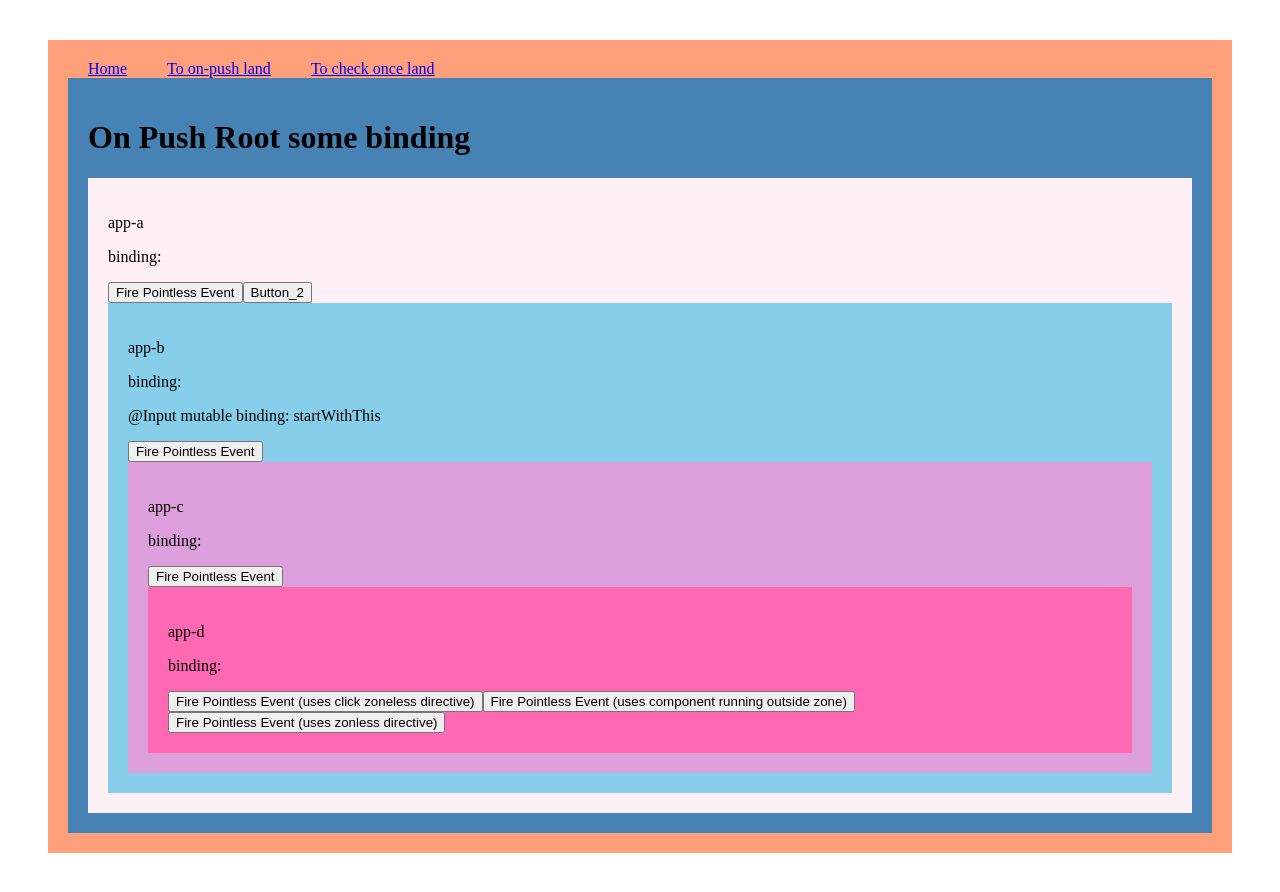
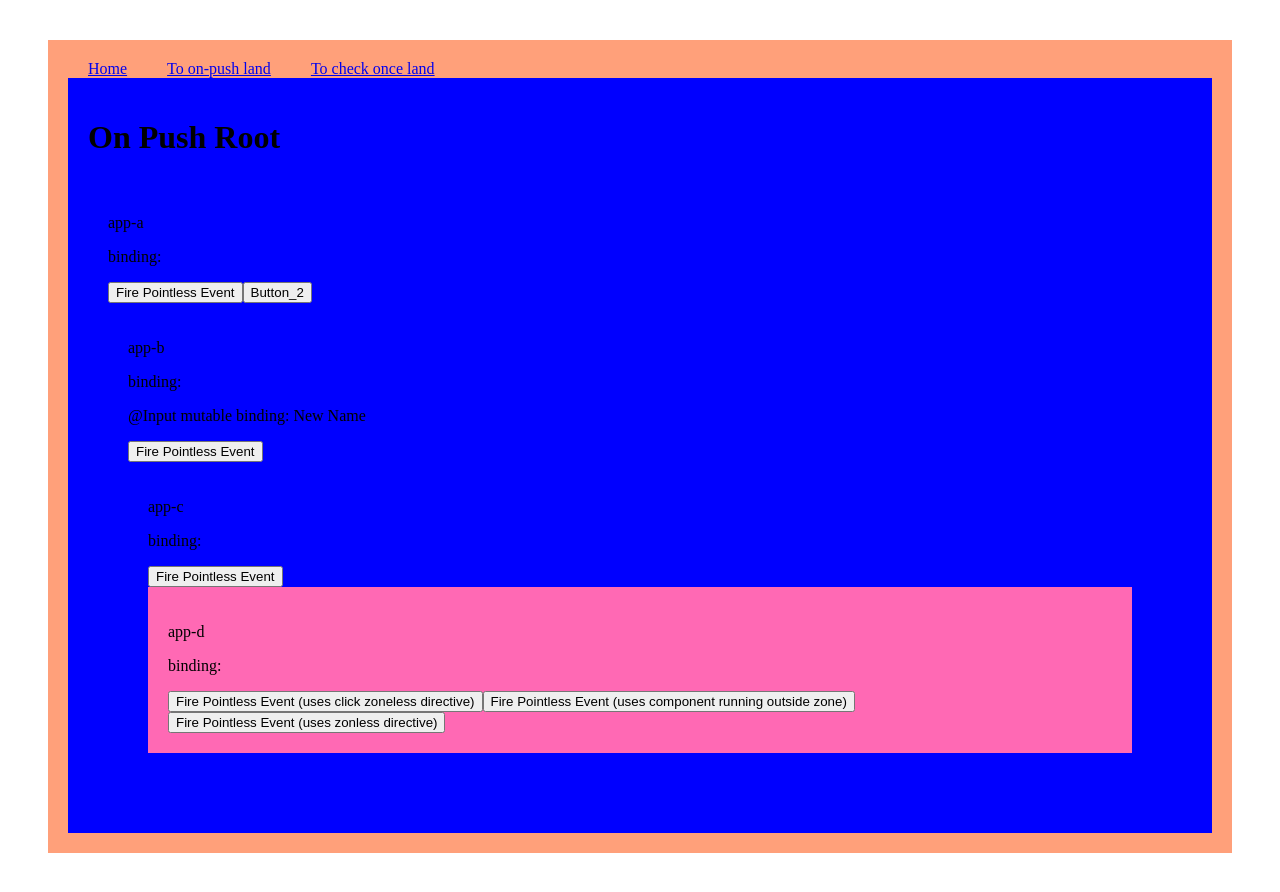
Before and after one commit to Ban117/change-detection, an Angular app: page /on-push in a window 1280 px wide. Built offline with nearby package versions, Linux system fonts and the light colour scheme.

Commit message:
markDirtyIfOnPush

```diff
--- a/src/app/on-push-land/a.component.ts
+++ b/src/app/on-push-land/a.component.ts
@@ -1,7 +1,7 @@
 import {
 	ChangeDetectionStrategy,
+	ChangeDetectorRef,
 	Component,
-	DoCheck,
 	ElementRef,
 	NgZone,
 	OnChanges,
@@ -39,12 +39,17 @@ export class AComponent implements OnInit, OnChanges {
 	};
 
 	binding = '';
-	constructor(private el: ElementRef, private _ngZone: NgZone) {}
+	constructor(
+		private el: ElementRef,
+		private _ngZone: NgZone,
+		private cdr: ChangeDetectorRef
+	) {}
 
 	ngOnInit() {
-		// setTimeout(() => {
-		// 	this.binding = 'bound';
-		// }, 1000);
+		setTimeout(() => {
+			this.mutableObject = { name: 'New Name' };
+			this.cdr.markForCheck();
+		}, 5000);
 	}
 
 	// Respond when Angular sets or resets data-bound `@Input` properties.
--- a/src/app/on-push-land/b.component.ts
+++ b/src/app/on-push-land/b.component.ts
@@ -2,17 +2,13 @@ import {
 	ChangeDetectionStrategy,
 	ChangeDetectorRef,
 	Component,
-	DoCheck,
 	ElementRef,
-	Host,
 	Input,
 	NgZone,
 	OnChanges,
 	OnInit,
 	SimpleChanges,
-	ViewContainerRef,
 	ViewEncapsulation,
-	ViewRef,
 } from '@angular/core';
 import { flashEl } from '../utils/utils';
 
--- a/src/app/on-push-land/directives.ts
+++ b/src/app/on-push-land/directives.ts
@@ -52,9 +52,9 @@ type WebEvent = keyof HTMLElementEventMap;
 	selector: '[zoneless]',
 })
 export class ZonelessDirective {
-	@Input('zoneless') zoneless: any;
+	@Input('zoneless') zoneless!: Function;
 
-	@Input('zonelessEventName') zonelessEventName: WebEvent | undefined;
+	@Input('zonelessEventName') zonelessEventName: WebEvent = 'click';
 
 	constructor(
 		private readonly zone: NgZone,
@@ -71,7 +71,7 @@ export class ZonelessDirective {
 	private setupClickListener() {
 		this.renderer.listen(
 			this.btnEl.nativeElement,
-			this.zonelessEventName || 'click',
+			this.zonelessEventName,
 			() => {
 				this.zoneless();
 			}
--- a/src/app/on-push-land/on-push-container.ts
+++ b/src/app/on-push-land/on-push-container.ts
@@ -15,7 +15,7 @@ import { flashEl } from '../utils/utils';
 	selector: 'app-on-push-container',
 	host: { class: 'app-on-push-container' },
 	template: `
-		<h1>On Push Root {{binding}}</h1>
+		<h1>On Push Root</h1>
 		<app-a></app-a>
 	`,
 	styles: [
@@ -27,17 +27,10 @@ import { flashEl } from '../utils/utils';
 			}
 		`,
 	],
-	// changeDetection: ChangeDetectionStrategy.OnPush,
+	changeDetection: ChangeDetectionStrategy.OnPush,
 	encapsulation: ViewEncapsulation.None,
 })
 export class OnPushContainer {
-
-	get binding(): string {
-		console.log('%c>>>> OnPushContainer -> cd ran/getting binding', 'color: SteelBlue');
-		return this._binding;
-	}
-
-	private _binding = "some binding";
 	constructor(private el: ElementRef, private _ngZone: NgZone) {}
 
 	// It's executed before Angular will run change detection for
@@ -51,7 +44,6 @@ export class OnPushContainer {
 	// If the component has children, and Angular doesn't check this component
 	// (ie. it's not marked as dirty), ngDoCheck is not triggered for them.
 	ngDoCheck() {
-		console.log('%c>>>> OnPushContainer -> cd ran', 'color: SteelBlue');
 		flashEl(this.el.nativeElement, 'SteelBlue', this._ngZone);
 	}
 }
```
Also changed, not shown: 2 other files (tests, documents, lock files or other folders).
